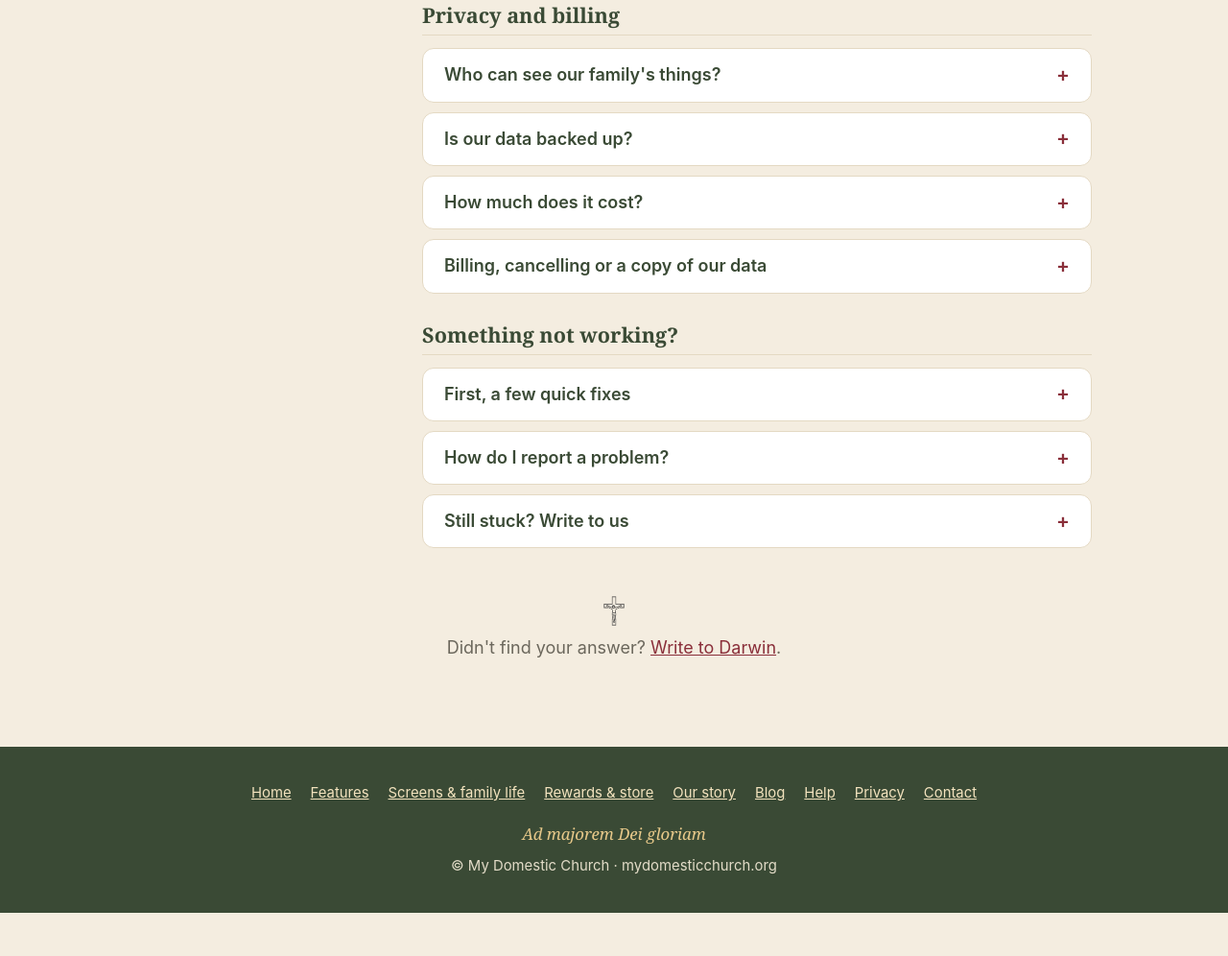
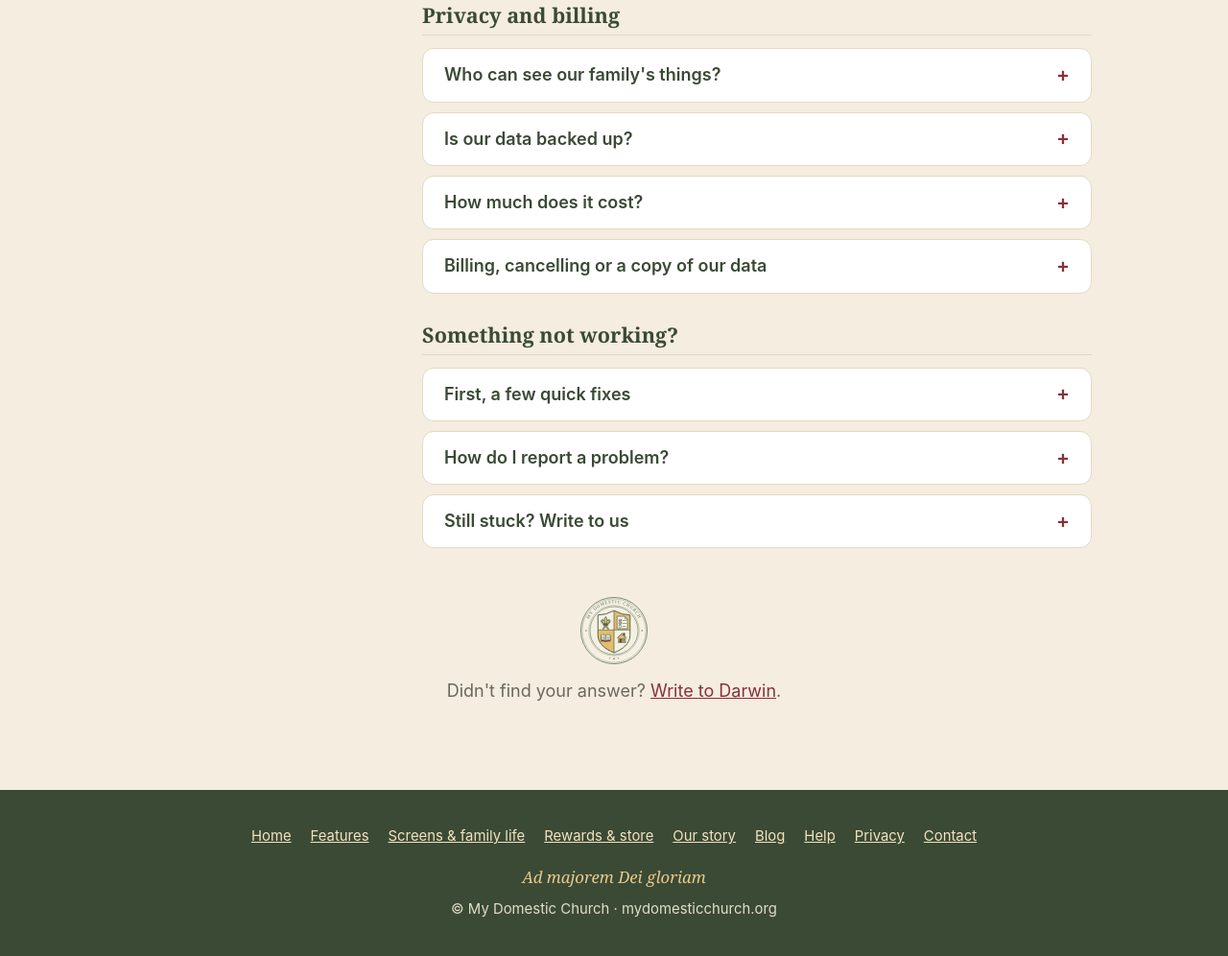
Before and after one commit to darwinsayo/mydomesticchurch-site, a plain HTML site: page help.html in a window 1280 px wide. Shown: the part 2861-3857 px from the top of the page at 96% size. Before the commit the page ends 3812 px from the top, so only its background shows below. Drawn offline with Linux system fonts and the light colour scheme.

Commit message:
Help page: crest seal instead of the crucifix above 'Didn't find your answer?' (#33)
Claude-Session: https://claude.ai/code/session_015jS7JK5Ta441psq9TCxeFx

Co-authored-by: Claude <noreply@anthropic.com>

```diff
--- a/help.html
+++ b/help.html
@@ -15,7 +15,7 @@
 <meta charset="utf-8"><meta name="viewport" content="width=device-width, initial-scale=1">
 <title>Help | My Domestic Church</title><meta name="description" content="Answers and short how-tos for families using the My Domestic Church app: signing in, alerts, chores, school, prayer, printing and more.">
 <meta property="og:type" content="website"><meta property="og:site_name" content="My Domestic Church"><meta property="og:title" content="Help | My Domestic Church"><meta property="og:description" content="Answers and short how-tos for families using the My Domestic Church app: signing in, alerts, chores, school, prayer, printing and more."><meta property="og:url" content="https://mydomesticchurch.org/help"><meta property="og:image" content="https://mydomesticchurch.org/logo/share.jpg"><meta name="twitter:card" content="summary_large_image"><meta name="theme-color" content="#566B4F">
-<link rel="stylesheet" href="/style.css?v=12"><link rel="stylesheet" href="/header.css?v=2"></head><body>
+<link rel="stylesheet" href="/style.css?v=13"><link rel="stylesheet" href="/header.css?v=2"></head><body>
 <div class="top"><div class="wrap">
   <a class="logo" href="/"><img src="/logo/crest-shield.svg" alt="">My Domestic Church</a>
   <nav class="mnav" aria-label="Main">
@@ -332,7 +332,7 @@
 </div><!-- help-body -->
 </div><!-- help-grid -->
 
-<p class="help-foot center"><img src="/crucifix.png" alt="" class="post-crucifix">Didn't find your answer? <a data-mail href="/#contact">Write to Darwin</a>.</p>
+<p class="help-foot center"><img src="/logo/crest-seal.svg" alt="" class="help-seal">Didn't find your answer? <a data-mail href="/#contact">Write to Darwin</a>.</p>
 
 </div></main>
 <footer>
--- a/style.css
+++ b/style.css
@@ -204,7 +204,7 @@ footer nav a{white-space:nowrap;display:inline-block;margin-bottom:6px}
 .btn.small{padding:10px 22px;font-size:.95rem}
 .help-foot{margin-top:40px;color:var(--muted)}
 .help-foot a{color:var(--red)}
-.help-foot .post-crucifix{margin-top:0}
+.help-seal{display:block;width:72px;height:72px;margin:0 auto 12px}
 
 @media(min-width:960px){
   .help-head,.help-grid{max-width:none}
```
Also changed, not shown: 404.html (+1 -1 lines), blog.html (+1 -1 lines), blog/a-stay-at-home-dads-confession.html (+1 -1 lines), features.html (+1 -1 lines), our-story.html (+1 -1 lines), privacy.html (+1 -1 lines), rewards.html (+1 -1 lines), screens.html (+1 -1 lines).
